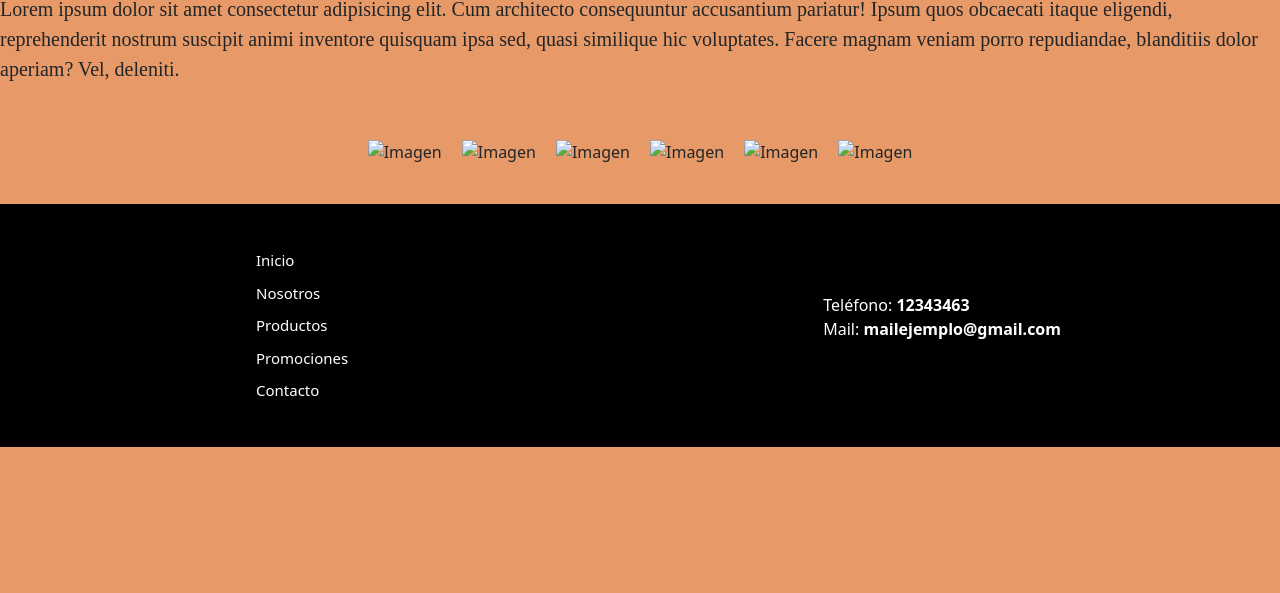
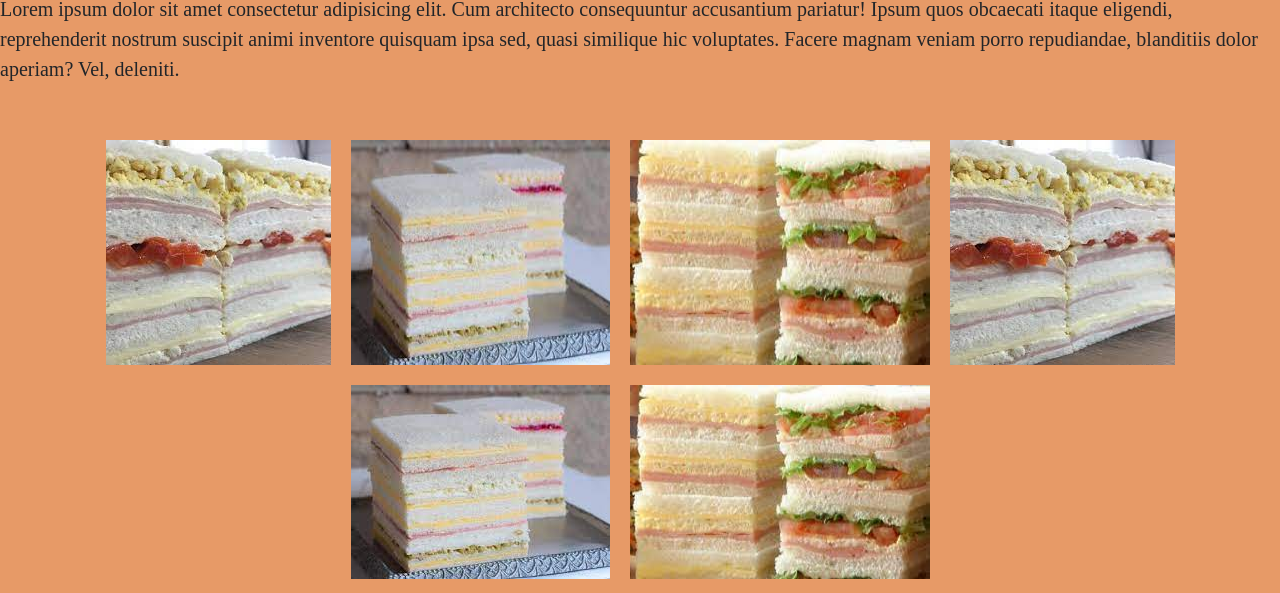
Before and after one commit to Nicolasalderetee/PF-NicolasAlderete, a plain HTML site: page pages/productos.html in a window 1280 px wide. Shown: the part 207-800 px from the top of the page. Drawn offline with nearby package versions, Linux system fonts and the light colour scheme; the site is published under a folder, as on GitHub Pages, so addresses that start at the root find nothing; a web font is replaced by a local one.

Commit message:
arregle productos

```diff
--- a/pages/productos.html
+++ b/pages/productos.html
@@ -36,12 +36,12 @@
             quasi similique hic voluptates. Facere magnam veniam porro repudiandae, blanditiis dolor aperiam? Vel,
             deleniti.</p>
         <section class="imagesproductos">
-            <img src="/Img/descarga (1).jpg" class="imgproductos" alt="Imagen">
-            <img src="/Img/descarga (2).jpg" class="imgproductos" alt="Imagen">
-            <img src="/Img/descarga.jpg" class="imgproductos" alt="Imagen">
-            <img src="/Img/descarga (1).jpg" class="imgproductos" alt="Imagen">
-            <img src="/Img/descarga (2).jpg" class="imgproductos" alt="Imagen">
-            <img src="/Img/descarga.jpg" class="imgproductos" alt="Imagen">
+            <img src="../Img/descarga (1).jpg" class="imgproductos" alt="Imagen">
+            <img src="../Img/descarga (2).jpg" class="imgproductos" alt="Imagen">
+            <img src="../Img/descarga.jpg" class="imgproductos" alt="Imagen">
+            <img src="../Img/descarga (1).jpg" class="imgproductos" alt="Imagen">
+            <img src="../Img/descarga (2).jpg" class="imgproductos" alt="Imagen">
+            <img src="../Img/descarga.jpg" class="imgproductos" alt="Imagen">
         </section>
     </main>
     <footer>
```
